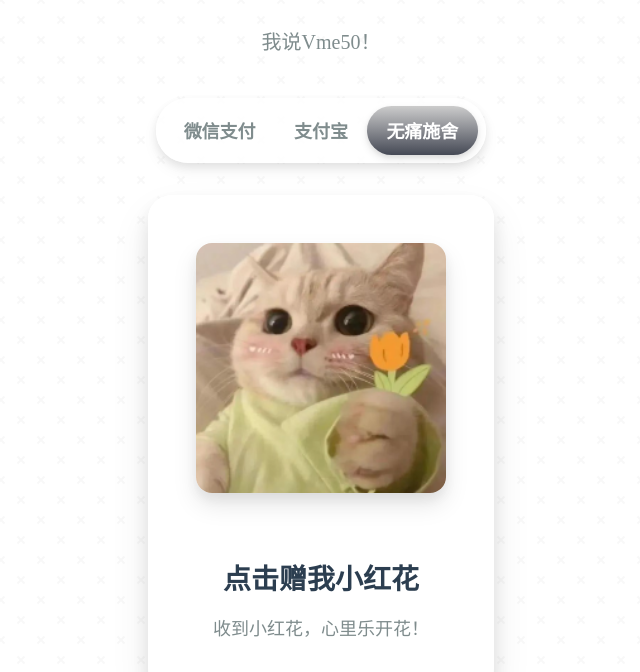
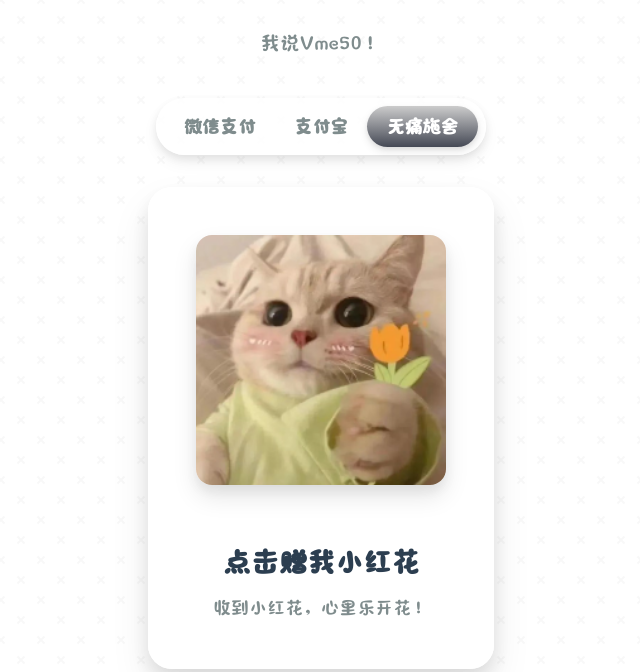
Before and after one commit to sky59998/GuidePage, a plain HTML site: page index.html in a window 1280 px wide. Shown: the part 120-792 px from the top of the page, without its empty margins (319-959 px from the left). Drawn offline with Linux system fonts and the light colour scheme; a small style sheet from the web is missing; a web font is replaced by a local one.

Commit message:
Update index.html

```diff
--- a/index.html
+++ b/index.html
@@ -6,11 +6,11 @@
     <meta name="viewport" content="width=device-width, initial-scale=1.0">
     <title>在线乞讨</title>
     <link rel="icon" type="image/svg+xml" href="https://www.sgfox.cc/favicon.ico">
-    <link rel='stylesheet' href='https://chinese-fonts-cdn.deno.dev/packages/pfmmd/dist/平方萌萌哒/result.css' />
+    <link rel='stylesheet' href='/Benmo Youyuan/result.css' />
     <style>
         /* 全局样式 */
         body {
-            font-family: "PING FANG MENG MNEG DA";
+            font-family: "Benmo Youyuan";
             margin: 0;
             padding: 0;
             display: flex;
@@ -54,7 +54,7 @@
 
         /* 切换按钮样式 */
         .tab-buttons button {
-            font-family: "PING FANG MENG MNEG DA";
+            font-family: "Benmo Youyuan";
             background-color: transparent;
             border: none;
             padding: 0.7rem 1.2rem;
```
